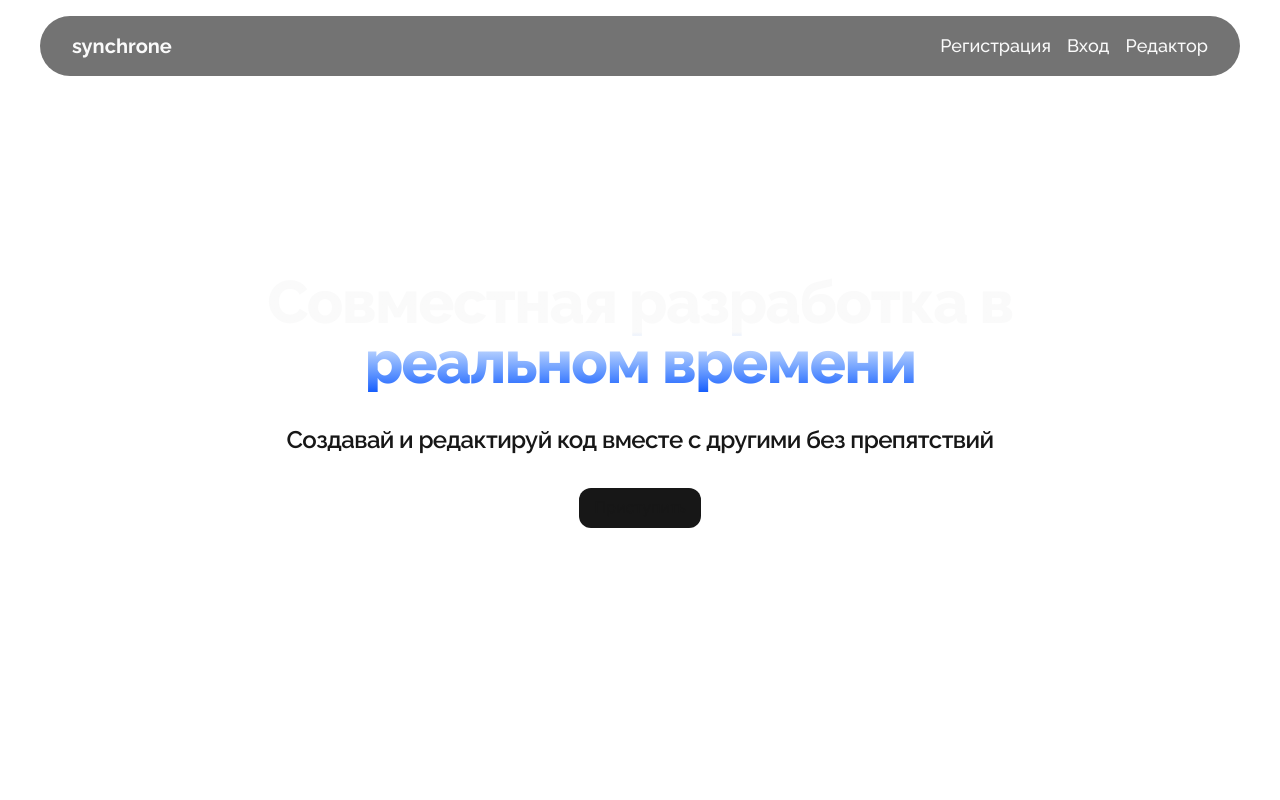
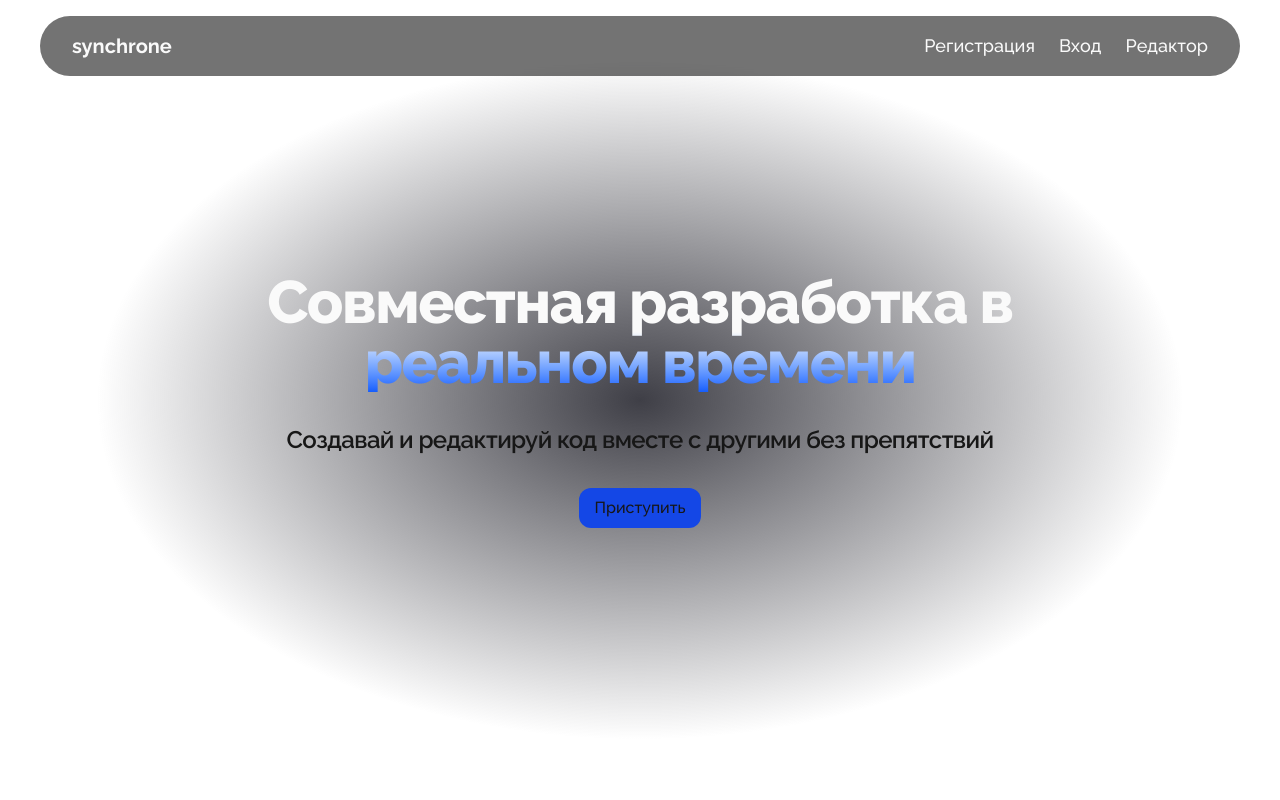
Before and after one commit to incandesc3nce/synchrone, a Next.js app in the folder synchrone/: page / in a window 1280 px wide. Shown: the top 800 px of the page. Built offline with nearby package versions, Linux system fonts and the light colour scheme.

Commit message:
tweak: styling

```diff
--- a/synchrone/src/components/common/Header.tsx
+++ b/synchrone/src/components/common/Header.tsx
@@ -8,7 +8,7 @@ export const Header = () => {
           <Link href="/" className="font-bold text-xl">
             synchrone
           </Link>
-          <ul className="flex gap-4 font-medium">
+          <ul className="flex md:gap-6 gap-4 font-medium">
             <li>
               <Link href="/sign-up" className='text-lg'>Регистрация</Link>
             </li>
--- a/synchrone/src/components/landing/HeroSection.tsx
+++ b/synchrone/src/components/landing/HeroSection.tsx
@@ -3,8 +3,8 @@ import { Typography } from '../common';
 
 export const HeroSection = () => {
   return (
-    <section className="flex justify-center items-center min-h-screen">
-      <div className='flex flex-col gap-8 justify-center items-center animate-[fade-in_0.5s_ease-out]'>
+    <section className="w-full flex justify-center items-center min-h-screen backdrop-blur-md bg-radial from-zinc-700 to-60%">
+      <div className='flex flex-col gap-8 justify-center items-center animate-[fade-in_0.7s_ease-out]'>
         <Typography
           variant="h1"
           className="max-w-4xl text-center bg-gradient-to-t to-50% from-blue-600 to-neutral-50 text-transparent bg-clip-text">
@@ -15,7 +15,7 @@ export const HeroSection = () => {
         </Typography>
         <Link
           href="/editor"
-          className="bg-neutral-900 hover:bg-neutral-800 transition-colors duration-150 py-2 px-4 rounded-xl font-medium">
+          className="bg-blue-700 hover:bg-blue-800 transition-colors duration-150 py-2 px-4 rounded-xl font-medium">
           Приступить
         </Link>
       </div>
```
